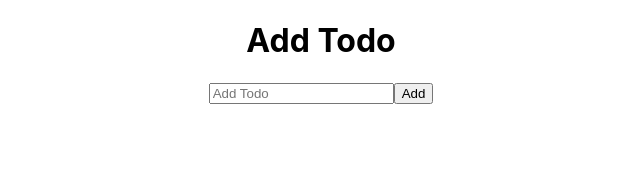
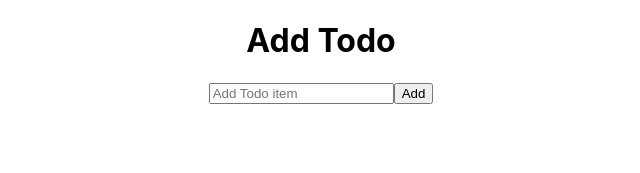
Before and after one commit to manjusa/todo-redux-app, a React (Create React App) app: page / in a window 1280 px wide. Shown: the top 173 px of the page, without its empty margins (319-959 px from the left). Built offline with nearby package versions, Linux system fonts and the light colour scheme.

Commit message:
changed text

```diff
--- a/src/features/todos/TodoList.js
+++ b/src/features/todos/TodoList.js
@@ -18,7 +18,7 @@ export const TodoList = () => {
       <input
         value={text}
         onChange={(e) => setText(e.target.value)}
-        placeholder="Add Todo"
+        placeholder="Add Todo item"
       />
       <button onClick={handleAdd}>Add</button>
       <ul>
```
